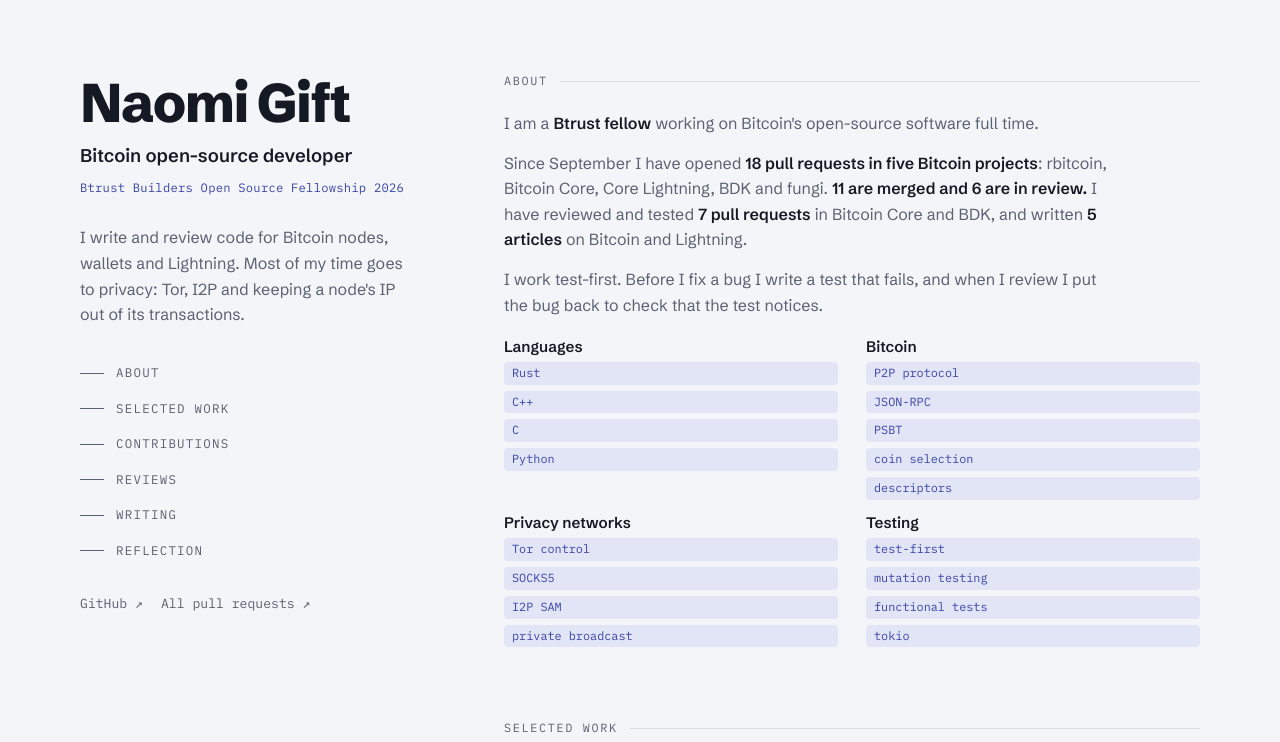
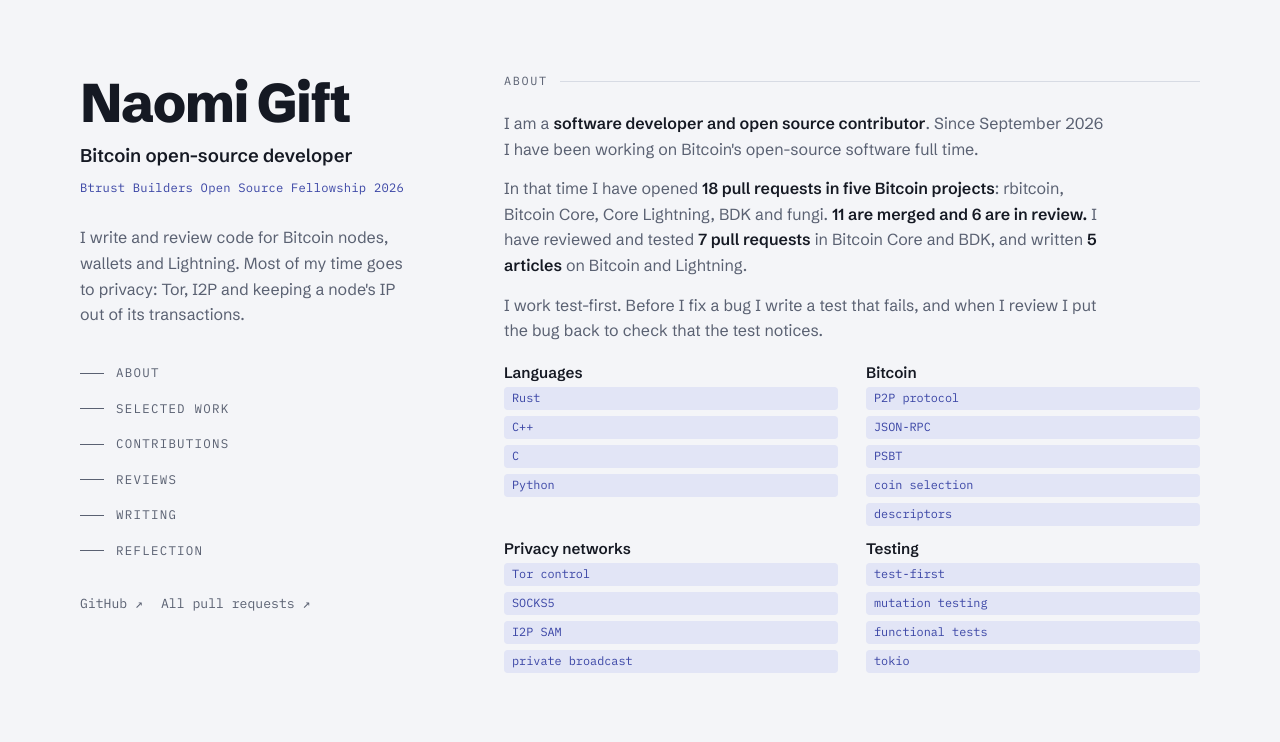
Before and after one commit to Naomi-Gift/Naomi-Gift.github.io, a plain HTML site: page index.html in a window 1280 px wide. Shown: the top 742 px of the page. Drawn offline with Linux system fonts and the light colour scheme.

Commit message:
Reword the about intro

```diff
--- a/index.html
+++ b/index.html
@@ -138,8 +138,8 @@ section{display:flex;flex-direction:column;gap:20px;scroll-margin-top:24px}
 <section id="about">
   <div class="label">About</div>
   <div class="prose">
-    <p>I am a <b>Btrust fellow</b> working on Bitcoin's open-source software full time.</p>
-    <p>Since September I have opened <b>18 pull requests in five Bitcoin projects</b>: rbitcoin, Bitcoin Core, Core Lightning, BDK and fungi. <b>11 are merged and 6 are in review.</b> I have reviewed and tested <b>7 pull requests</b> in Bitcoin Core and BDK, and written <b>5 articles</b> on Bitcoin and Lightning.</p>
+    <p>I am a <b>software developer and open source contributor</b>. Since September 2026 I have been working on Bitcoin's open-source software full time.</p>
+    <p>In that time I have opened <b>18 pull requests in five Bitcoin projects</b>: rbitcoin, Bitcoin Core, Core Lightning, BDK and fungi. <b>11 are merged and 6 are in review.</b> I have reviewed and tested <b>7 pull requests</b> in Bitcoin Core and BDK, and written <b>5 articles</b> on Bitcoin and Lightning.</p>
     <p>I work test-first. Before I fix a bug I write a test that fails, and when I review I put the bug back to check that the test notices.</p>
   </div>
   <div class="skills">
```
